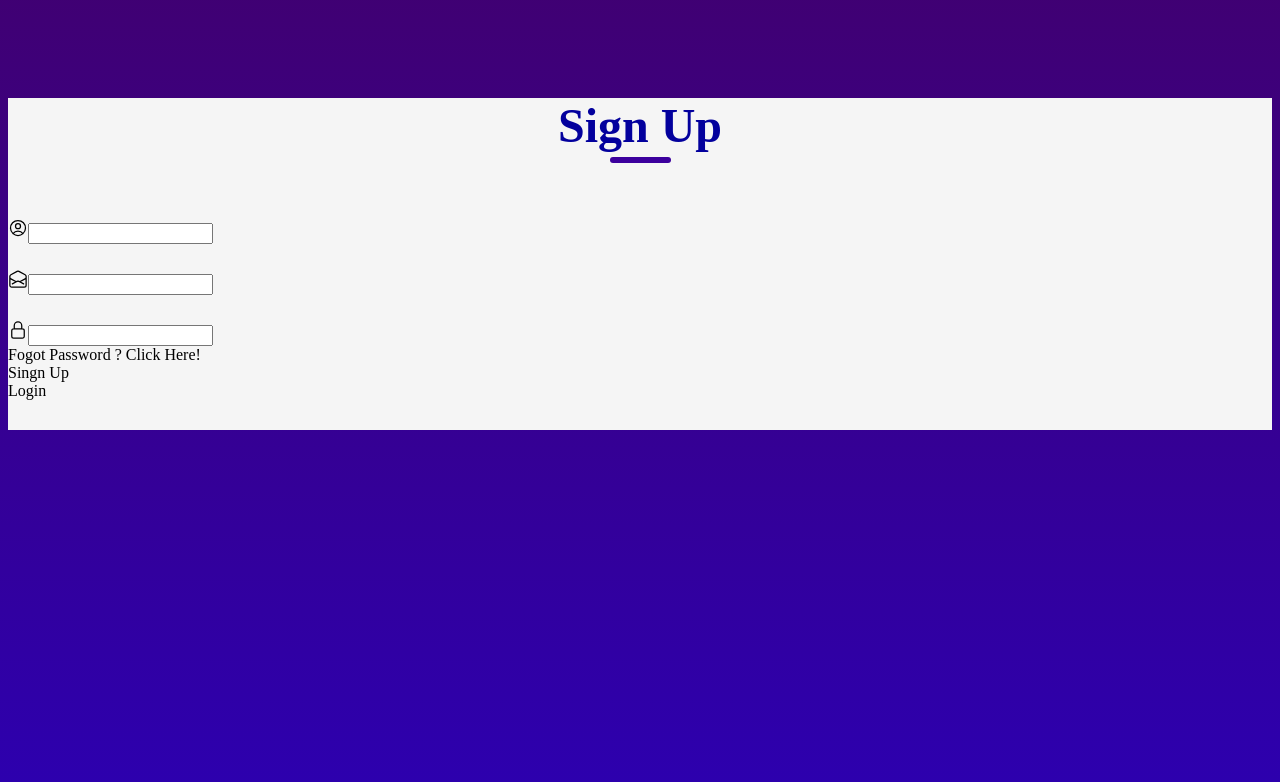
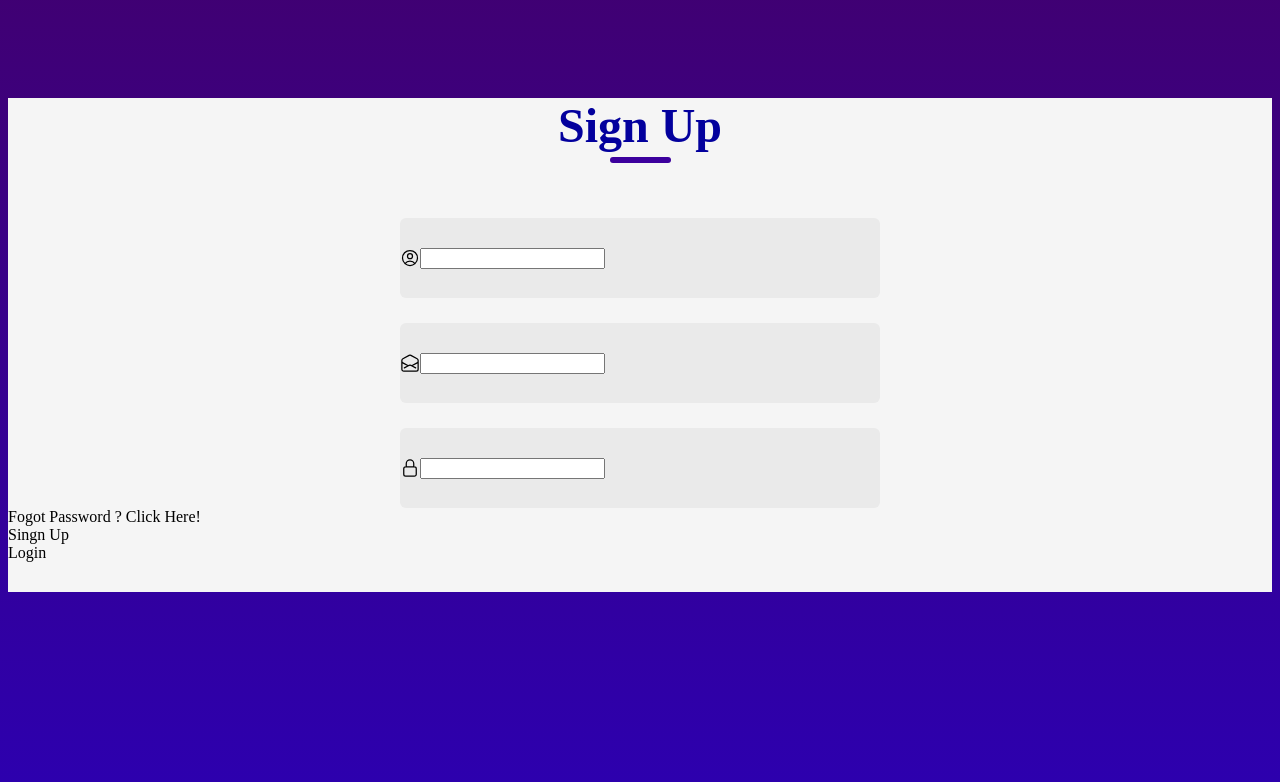
Before and after one commit to vidushalakshan/Login-Page, a React (Vite) app: page / in a window 1280 px wide. Shown: the part 102-884 px from the top of the page. Built offline with nearby package versions, Linux system fonts and the light colour scheme.

Commit message:
updated input section

```diff
--- a/src/Components/LoginSignup/LoginSignUp.css
+++ b/src/Components/LoginSignup/LoginSignUp.css
@@ -37,3 +37,13 @@
     flex-direction: column;
     gap: 25px;
 }
+
+.input {
+    display: flex;
+    align-items: center;
+    margin: auto;
+    width: 480px;
+    height: 80px;
+    background: #eaeaea;
+    border-radius: 6px;
+}
```
